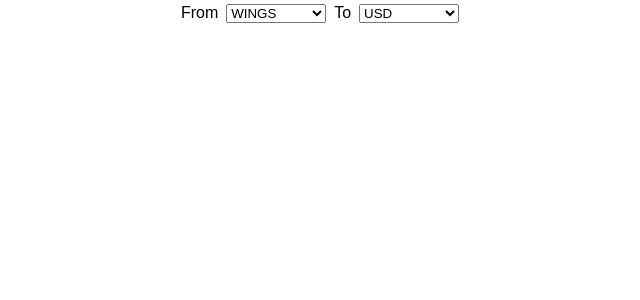
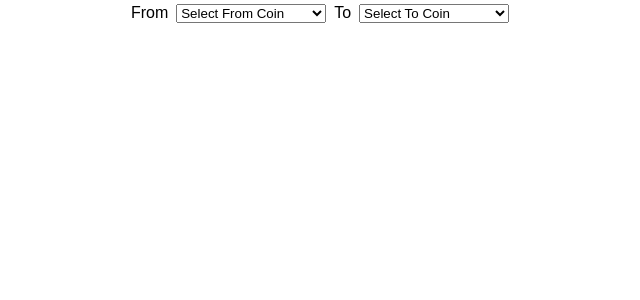
Before and after one commit to nikfrank/react-workshop-xcoin, a React (Create React App) app: page / in a window 1280 px wide. Shown: the top 300 px of the page, without its empty margins (320-960 px from the left). Built offline with nearby package versions, Linux system fonts and the light colour scheme.

Commit message:
step 2 api call done

```diff
--- a/src/App.js
+++ b/src/App.js
@@ -5,8 +5,23 @@ import CoinPicker from './CoinPicker';
 
 class App extends Component {
   state = {
-    fromCoin: 'WINGS',
-    toCoin: 'USD',
+    fromCoin: '',
+    toCoin: '',
+    historicalRates: [],
+  }
+
+  componentDidUpdate(prevProps, prevState){
+    if( this.state.toCoin && this.state.fromCoin &&
+        ( (this.state.fromCoin !== prevState.fromCoin ) ||
+          (this.state.toCoin !== prevState.toCoin ) ) ) {
+
+      fetch(`https://min-api.cryptocompare.com/data/histoday?`+
+            `fsym=${this.state.fromCoin}&tsym=${this.state.toCoin}&limit=60&aggregate=3&e=CCCAGG`)
+        .then( response => response.json() )
+        .then( responseJson => {
+          this.setState({ historicalRates: responseJson.Data });
+        });
+    }
   }
 
   setFrom = event=> this.setState({ fromCoin: event.target.value })
--- a/src/CoinPicker.css
+++ b/src/CoinPicker.css
@@ -8,5 +8,5 @@
 
 .CoinPicker select {
   margin-left: 8px;
-  min-width: 100px;
+  min-width: 150px;
 }
--- a/src/CoinPicker.js
+++ b/src/CoinPicker.js
@@ -6,6 +6,7 @@ export default ({ fromCoin, toCoin, setFrom, setTo })=> (
     <label>
       From
       <select value={fromCoin} onChange={setFrom}>
+        <option value=''>Select From Coin</option>
         <option value='USD'>USD</option>
         <option value='EUR'>EUR</option>
         <option value='BTC'>BTC</option>
@@ -17,6 +18,7 @@ export default ({ fromCoin, toCoin, setFrom, setTo })=> (
     <label>
       To
       <select value={toCoin} onChange={setTo}>
+        <option value=''>Select To Coin</option>
         <option value='USD'>USD</option>
         <option value='EUR'>EUR</option>
         <option value='BTC'>BTC</option>
```
Also changed, not shown: 1 other file (tests, documents, lock files or other folders).
